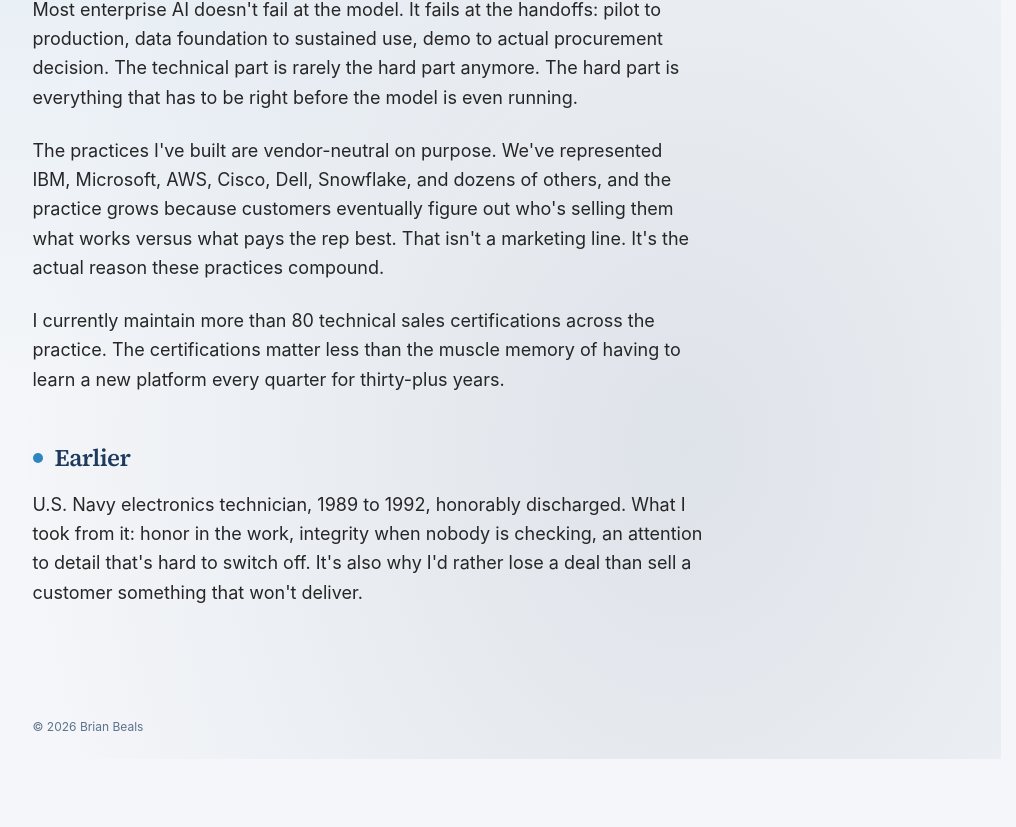
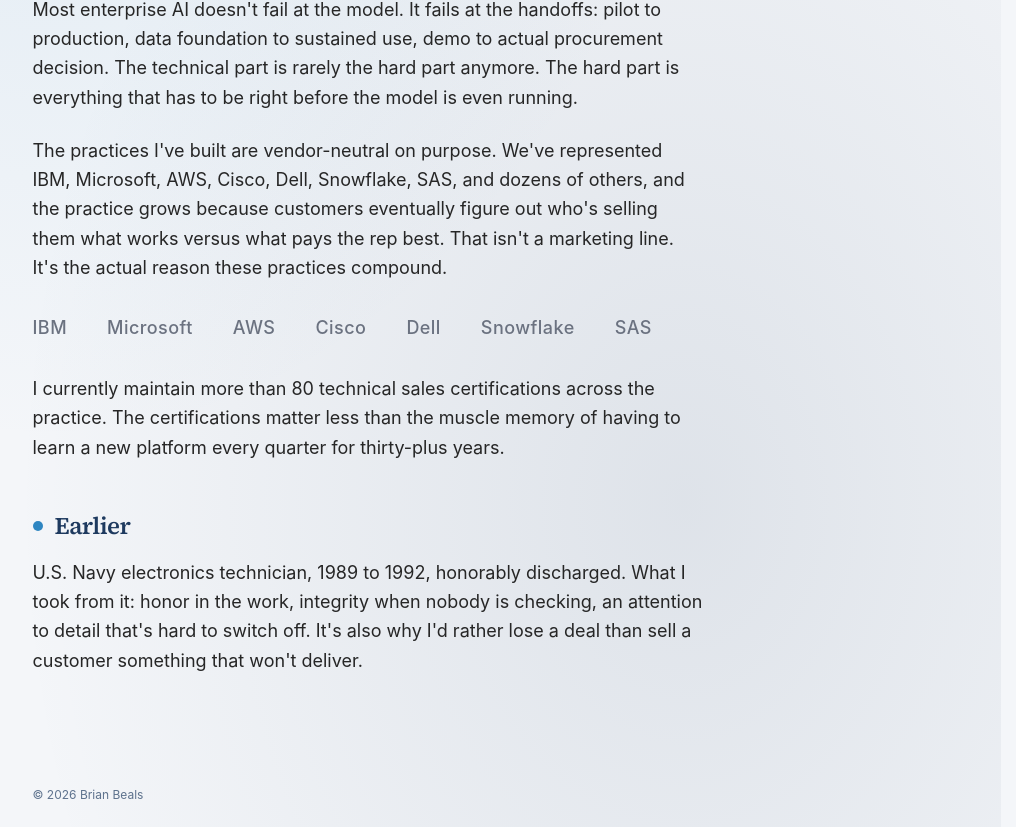
Before and after one commit to brianbeals/brianbeals.com, a Next.js app: page /about in a window 1280 px wide. Shown: the part 796-1623 px from the top of the page, without its empty margins (264-1280 px from the left). Before the commit the page ends 1555 px from the top, so only its background shows below. Built offline with nearby package versions, Linux system fonts and the light colour scheme.

Commit message:
Vendor strip on About + SAS

```diff
--- a/app/about/page.tsx
+++ b/app/about/page.tsx
@@ -47,7 +47,22 @@
 
         <p className="text-base sm:text-lg leading-relaxed mb-6 text-neutral-800">Most enterprise AI doesn't fail at the model. It fails at the handoffs: pilot to production, data foundation to sustained use, demo to actual procurement decision. The technical part is rarely the hard part anymore. The hard part is everything that has to be right before the model is even running.</p>
 
-        <p className="text-base sm:text-lg leading-relaxed mb-6 text-neutral-800">The practices I've built are vendor-neutral on purpose. We've represented IBM, Microsoft, AWS, Cisco, Dell, Snowflake, and dozens of others, and the practice grows because customers eventually figure out who's selling them what works versus what pays the rep best. That isn't a marketing line. It's the actual reason these practices compound.</p>
+        <p className="text-base sm:text-lg leading-relaxed mb-6 text-neutral-800">The practices I've built are vendor-neutral on purpose. We've represented IBM, Microsoft, AWS, Cisco, Dell, Snowflake, SAS, and dozens of others, and the practice grows because customers eventually figure out who's selling them what works versus what pays the rep best. That isn't a marketing line. It's the actual reason these practices compound.</p>
+
+        <div
+          className="my-8 flex flex-wrap items-center gap-x-8 sm:gap-x-10 gap-y-3"
+          style={{ color: "#6B7280" }}
+          aria-label="Vendors represented through the practice"
+        >
+          {["IBM", "Microsoft", "AWS", "Cisco", "Dell", "Snowflake", "SAS"].map((vendor) => (
+            <span
+              key={vendor}
+              className="text-base sm:text-lg font-medium tracking-wide"
+            >
+              {vendor}
+            </span>
+          ))}
+        </div>
 
         <p className="text-base sm:text-lg leading-relaxed mb-6 text-neutral-800">I currently maintain more than 80 technical sales certifications across the practice. The certifications matter less than the muscle memory of having to learn a new platform every quarter for thirty-plus years.</p>
 
```
